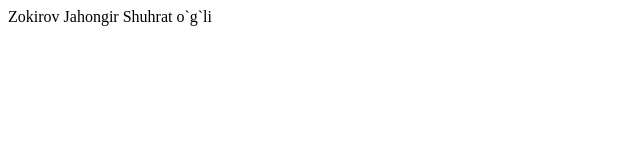
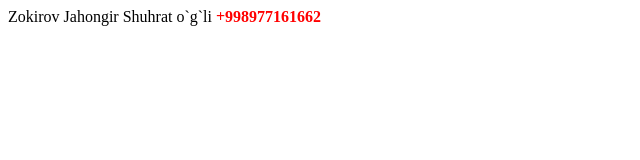
Before and after one commit to JahongirZokirov/JahongirZokirov.github.io, a plain HTML site: page index.html in a window 1280 px wide. Shown: the whole page, without its empty margins (0-640 px from the left). Drawn offline with Linux system fonts and the light colour scheme.

Commit message:
Tel nomer qo'shildi

```diff
--- a/index.html
+++ b/index.html
@@ -1 +1,2 @@
 Zokirov Jahongir Shuhrat o`g`li
+<strong style="color:red">+998977161662</strong>
```
